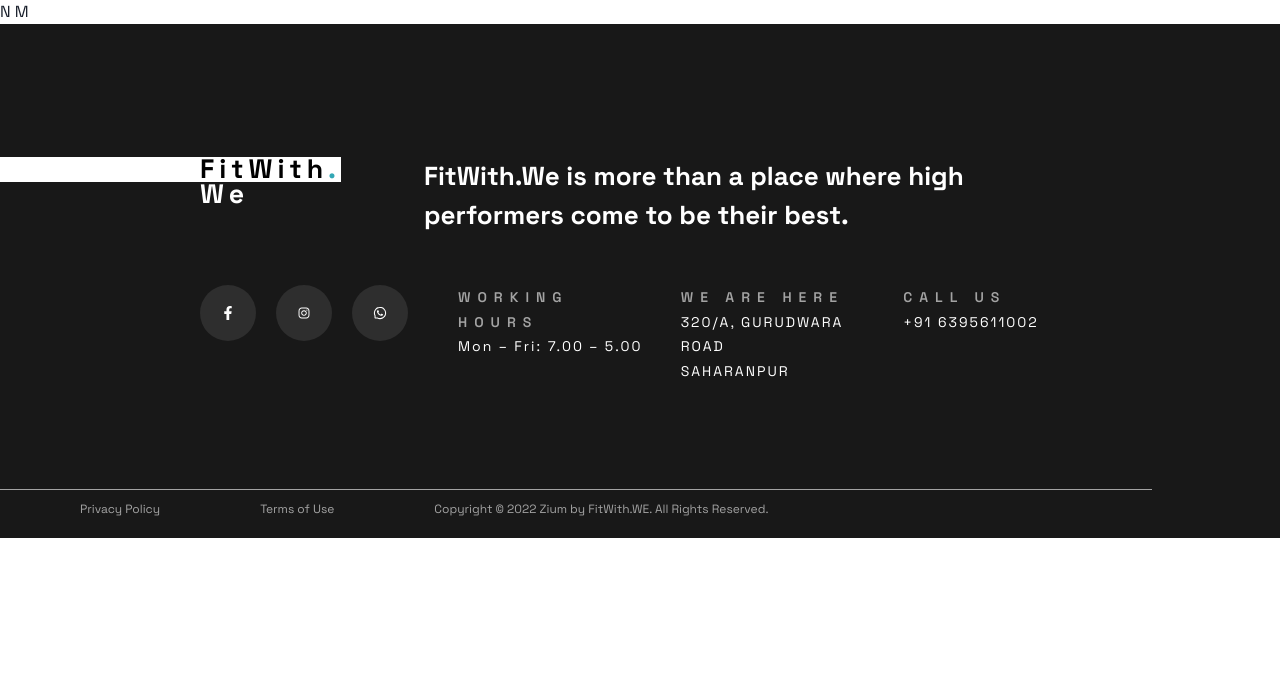
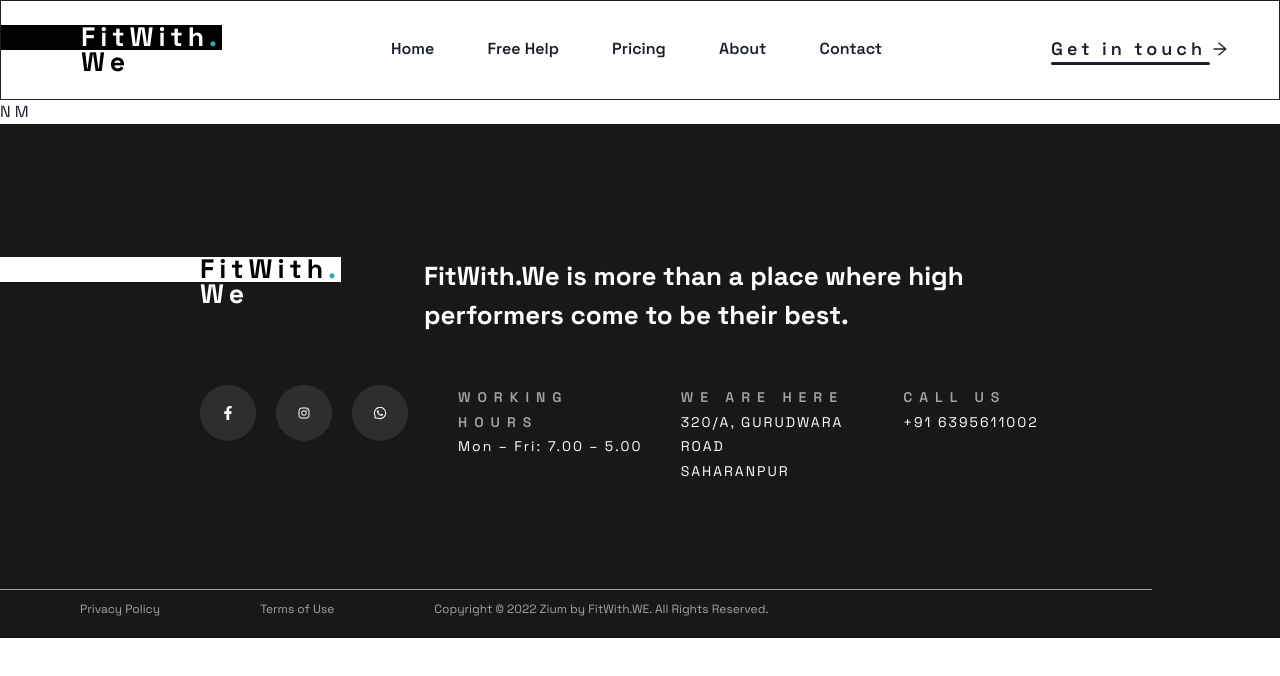
Before and after one commit to fitwithwe/fitwithwe, a React (Vite) app: page /home in a window 1280 px wide. Shown: the top 676 px of the page. Built offline with nearby package versions, Linux system fonts and the light colour scheme.

Commit message:
vercel json n

```diff
--- a/src/components/AppLayout/components/Footer.tsx
+++ b/src/components/AppLayout/components/Footer.tsx
@@ -2,7 +2,9 @@
 import Logo from "../../Logo";
 import { FaFacebookF } from 'react-icons/fa'
 import { AiOutlineInstagram, AiOutlineWhatsApp } from 'react-icons/ai'
+import { whatsapp_data } from "../../../utils/whatsapp_data";
 
+export default function Footer() {
     const icon = [
         {
             img: FaFacebookF,
@@ -14,11 +16,10 @@
         },
         {
             img: AiOutlineWhatsApp,
-        link: 'https://api.whatsapp.com/send?phone=6395611002'
+            link: whatsapp_data.number
         }
     ]
 
-export default function Footer() {
     return (
         <Flex
             bgColor={'#181818'}
--- a/src/components/AppLayout/components/Header.tsx
+++ b/src/components/AppLayout/components/Header.tsx
@@ -1,11 +1,106 @@
-import { Flex, Text, Image } from "@chakra-ui/react";
+import { Flex, Text, Image, FlexProps } from "@chakra-ui/react";
+import { motion } from "framer-motion";
+import { AiOutlineArrowRight } from "react-icons/ai";
+import { useHistory } from "react-router-dom";
+import { whatsapp_data } from "../../../utils/whatsapp_data";
+import HoverMotion from "../../HoverMotion";
+import Logo from "../../Logo";
+
+const items = [
+    {
+        title: 'Home',
+        link: '/home'
+    },
+    {
+        title: 'Free Help',
+        link: '/pricing'
+    },
+    {
+        title: 'Pricing',
+        link: '/pricing'
+    },
+    {
+        title: 'About',
+        link: '/about'
+    },
+    {
+        title: 'Contact',
+        link: '/contact'
+    }
+]
 
 export default function Header() {
+    const MotionFlex = motion<FlexProps>(Flex);
+    const hoverMotion = {
+        hover: {
+            opacity: 1,
+            width: '95%',
+            transition: {
+                duration: 2,
+                type: "spring",
+                ease: "easeIn",
+                repeat: Infinity
+            },
+        },
+    };
+    const history = useHistory()
     return (
-        <>
+        <Flex
+            p='0px 50px 0px 0px'
+            alignItems={'center'}
+            border='1px solid'
+            h='100px'
+            fontSize={'16px'}
+            justifyContent='space-between'
+            fontWeight={'600'}
+        >
             <Flex>
+                <Flex
+                    h='25px'
+                    bgColor={'black'}
+                    w={'80px'}
+                />
+                <Logo light />
+            </Flex>
+            <Flex justifyContent={'space-between'} w='40%'>
+                {items.map((item, id) => (
+                    <Flex
+                        key={id}
+                        onClick={() => history.push(item.link)}
+                        cursor='pointer'
+                    >
+                        <HoverMotion>
+                            {item.title}
+                        </HoverMotion>
+                    </Flex>
+                ))}
+            </Flex>
+            <MotionFlex direction={"column"} animate={"hover"}>
+                <Flex
+                    alignItems={'center'}
+                    fontSize='18px'
+                    letterSpacing={'4px'}
+                    gridGap='5px'
+                    cursor='pointer'
+                    onClick={() => {
+                        window.open(whatsapp_data.number)
+                    }}
+                >
+                    <Text>
+                        Get in touch
+                    </Text>
+                    <AiOutlineArrowRight />
+                </Flex>
 
-            </Flex>
-        </>
+                <MotionFlex
+                    h="2.5px"
+                    width={'0%'}
+                    bgColor={"currentcolor"}
+                    variants={hoverMotion}
+                    opacity="0"
+                    borderRadius={"9999px"}
+                />
+            </MotionFlex>
+        </Flex>
     )
 }
--- a/src/components/Logo.tsx
+++ b/src/components/Logo.tsx
@@ -1,18 +1,18 @@
 import { Flex, Image, Text } from "@chakra-ui/react";
 
-export default function Logo() {
+export default function Logo({ light = false }) {
     return (
         <Flex direction={'column'} letterSpacing='5px' fontWeight={'bold'} fontSize='20pt' lineHeight={'25px'}>
             <Flex>
-                <Text bgColor={'white'}>
+                <Text bgColor={light ? 'black' : 'white'} color={light?'white':'black'}>
                     FitWith
                 </Text>
-                <Text bgColor={'white'} color='rgb(51,167,181)' fontSize='20pt' >
+                <Text bgColor={light ? 'black' : 'white'} color='rgb(51,167,181)' fontSize='20pt' >
                     .
                 </Text>
             </Flex>
             <Flex>
-                <Text color={'white'}>
+                <Text color={light ? 'black' : 'white'}>
                     We
                 </Text>
             </Flex>
--- /dev/null
+++ b/src/utils/whatsapp_data.ts
@@ -0,0 +1,3 @@
+export const whatsapp_data = {
+    number:'https://api.whatsapp.com/send?phone=+916395611002'
+}
```
Lines whose indentation alone changed are shown as unchanged.
